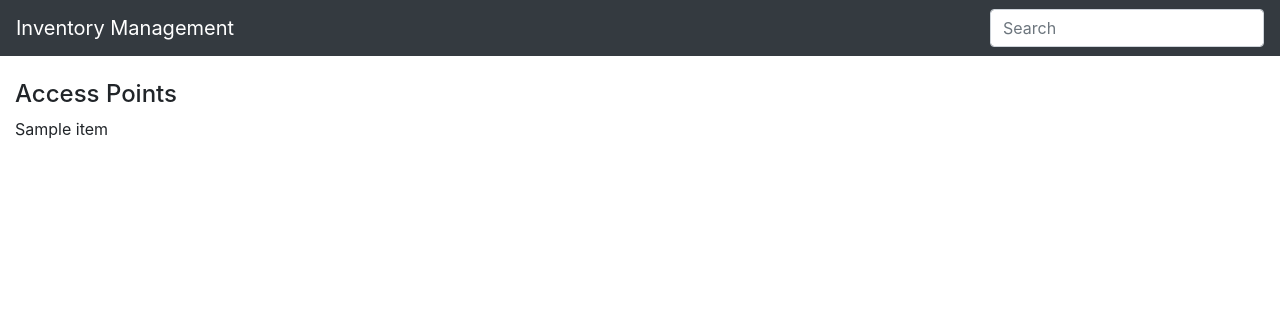
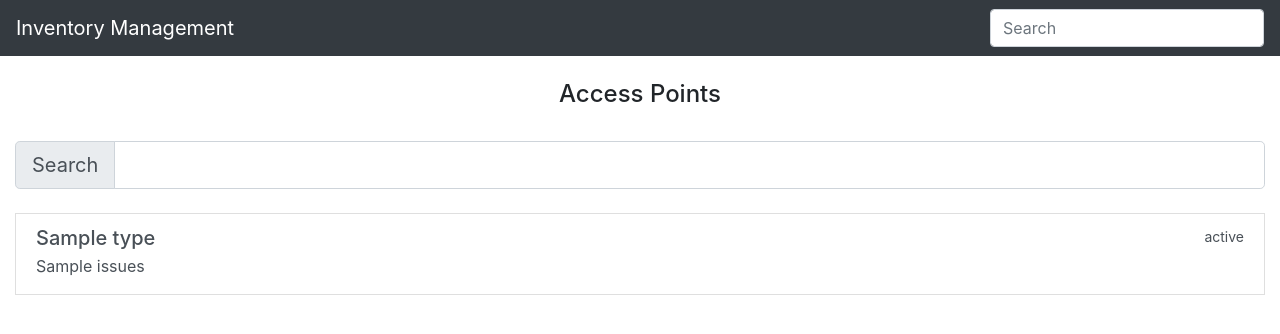
Before and after one commit to ea777/stock, a Django app: page /display_ap in a window 1280 px wide. Shown: the top 334 px of the page. Run offline with Django 3.2, Linux system fonts and the light colour scheme; tables that the repository leaves empty hold one stand-in row (values such as "Sample post"); a database or web service that is not in the repository returns one stand-in record (values such as "Sample title"); data that the repository does not hold is empty; some libraries are stand-ins or nearby versions.

Commit message:
upated ap page

```diff
--- a/stockmgt/stock/templates/display_ap.html
+++ b/stockmgt/stock/templates/display_ap.html
@@ -1,7 +1,39 @@
 {% extends 'base.html'%}
 
+
 {%block content%}
+ <h4 class="text-center">Access Points</h4>
+	<br>
+	<div class="list-group" id="accesspoint">
+		<div class="input-group input-group-lg">
+		  <div class="input-group-prepend">
+			<span class="input-group-text" id="inputGroup-sizing-lg">Search</span>
+		  </div>
+		  <input type="text" class="form-control search" aria-label="Large" aria-describedby="inputGroup-sizing-sm">
+		</div>
+		<br>
+		<div class="list">
+		  {% for accesspoint in response.accesspoint %}
+		  <!-- <li> -->
+			  <a href="#" class="list-group-item list-group-item-action flex-column align-items-start">
+				<div class="d-flex w-100 justify-content-between">
+				  <h5 class="mb-1 type">{{ accesspoint.type }}</h5>
+				  <small class="status">{{ accesspoint.status }}</small>
+				</div>
+				<p class="mb-1 issues">{{ accesspoint.issues }}</p>
+			  </a>
+		  <!-- </li> -->
+		  {% endfor %}
+		</div>
+	</div>
 
-  <h4>Access Points</h4>
-   {{response.accesspoint}}
+
+	<script type="text/javascript">
+		var options = {
+		  valueNames: [ 'type', 'status', 'issues' ]
+		};
+
+		var accesspointList = new List('accesspoint', options);
+	</script>
+
 {% endblock %}
```
